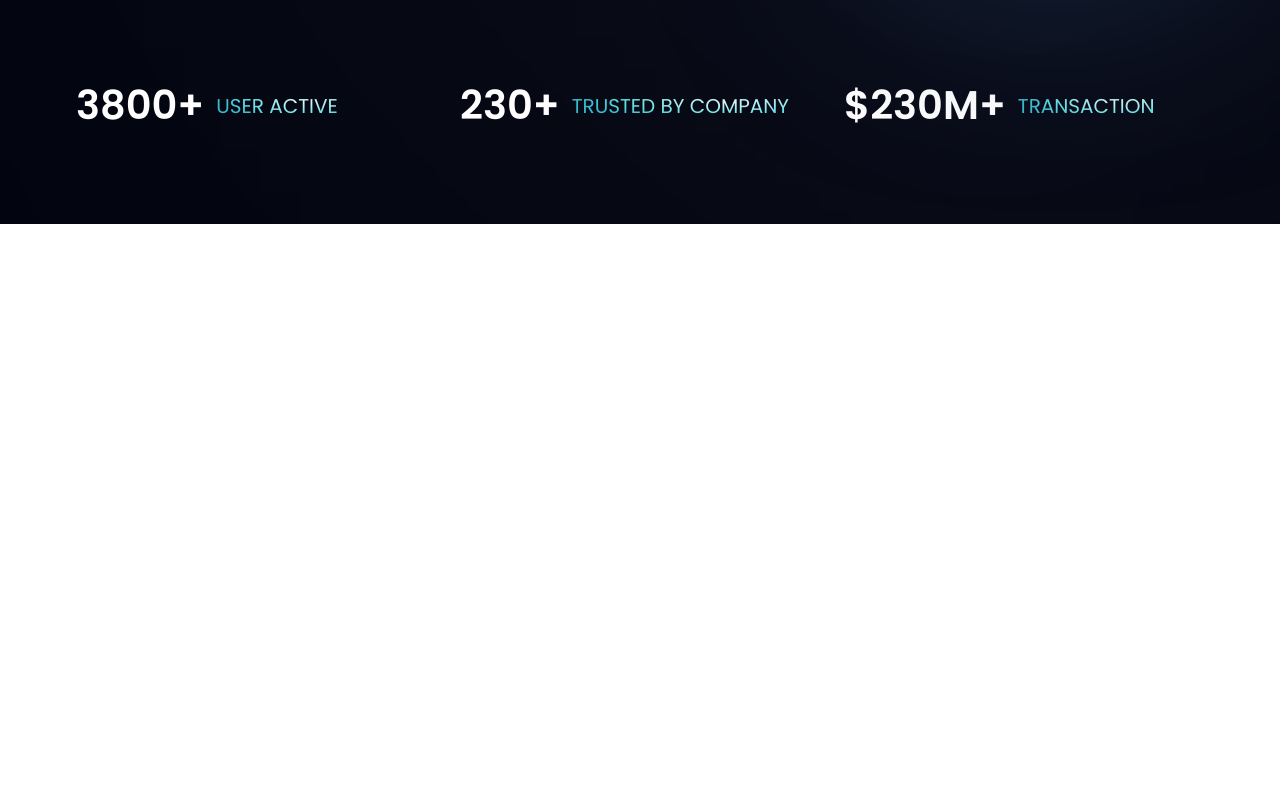
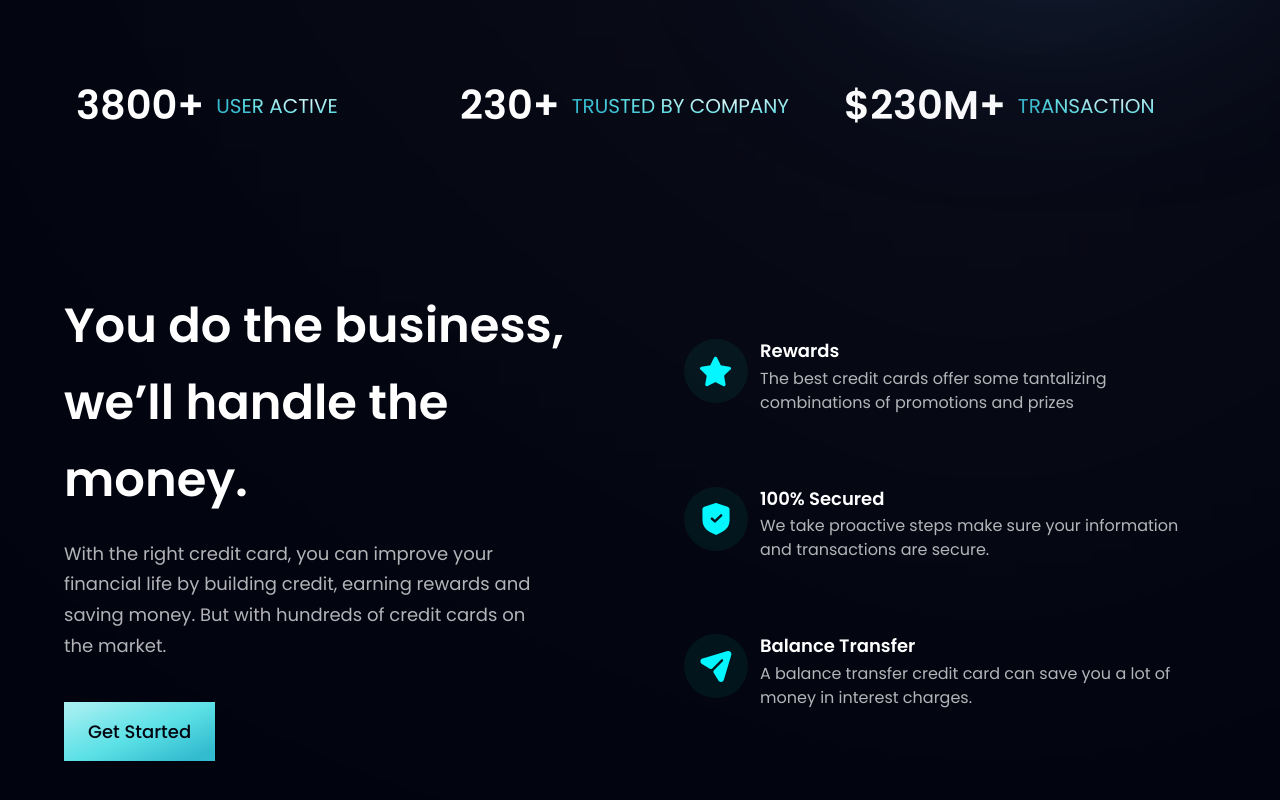
Before and after one commit to leshaan99/Bank-Modern-App, a React (Vite) app in the folder Bank modern app/: page / in a window 1280 px wide. Shown: the part 721-1521 px from the top of the page. Before the commit the page ends 945 px from the top, so only its background shows below. Built offline with nearby package versions, Linux system fonts and the light colour scheme.

Commit message:
Finalized business section

```diff
--- a/Bank modern app/src/components/Business.jsx
+++ b/Bank modern app/src/components/Business.jsx
@@ -1,11 +1,45 @@
-import React from 'react'
+import { features } from "../constants";
+import styles, { layout } from "../style";
+import Button from "./Button";
 
-const Business = () => {
-  return (
-    <div>
+const FeatureCard = ({ icon, title, content, index }) => (
+  <div className={`flex flex-row p-6 rounded-[20px] ${index !== features.length - 1 ? "mb-6" : "mb-0"} feature-card`}>
+    <div className={`w-[64px] h-[64px] rounded-full ${styles.flexCenter} bg-dimBlue`}>
+      <img src={icon} alt="star" className="w-[50%] h-[50%] object-contain" />
+    </div>
+    <div className="flex-1 flex flex-col ml-3">
+      <h4 className="font-poppins font-semibold text-white text-[18px] leading-[23.4px] mb-1">
+        {title}
+      </h4>
+      <p className="font-poppins font-normal text-dimWhite text-[16px] leading-[24px]">
+        {content}
+      </p>
+    </div>
+  </div>
+);
 
+const Business = () =>  (
+  <section id="features" className={layout.section}>
+    <div className={layout.sectionInfo}>
+      <h2 className={styles.heading2}>
+        You do the business, <br className="sm:block hidden" /> we’ll handle
+        the money.
+      </h2>
+      <p className={`${styles.paragraph} max-w-[470px] mt-5`}>
+        With the right credit card, you can improve your financial life by
+        building credit, earning rewards and saving money. But with hundreds
+        of credit cards on the market.
+      </p>
+
+      <Button styles={`mt-10`} />
     </div>
-  )
-}
 
-export default Business
+    <div className={`${layout.sectionImg} flex-col`}>
+      {features.map((feature, index) => (
+        <FeatureCard key={feature.id} {...feature} index={index} />
+      ))}
+    </div>
+  </section>
+);
+
+export default Business;
--- a/Bank modern app/src/components/Button.jsx
+++ b/Bank modern app/src/components/Button.jsx
@@ -1,11 +1,10 @@
 import React from 'react'
 
-const Button = () => {
-  return (
-    <div>
+const Button = ({styles}) => (
+    <button type="button" className={`py-4 px-6 bg-blue-gradient font-poppins font-medium text-[18px] text-primary outline-none ${styles}`}>
+      Get Started
+    </button>
+);
 
-    </div>
-  )
-}
 
 export default Button
```
